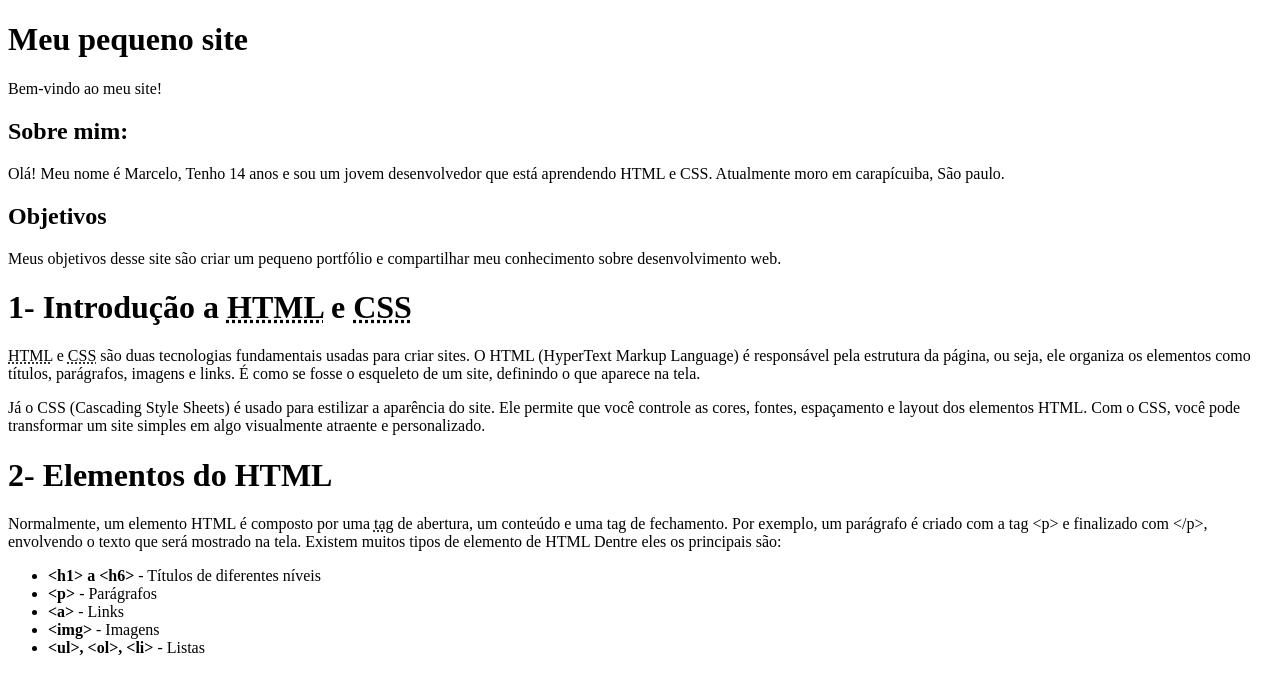
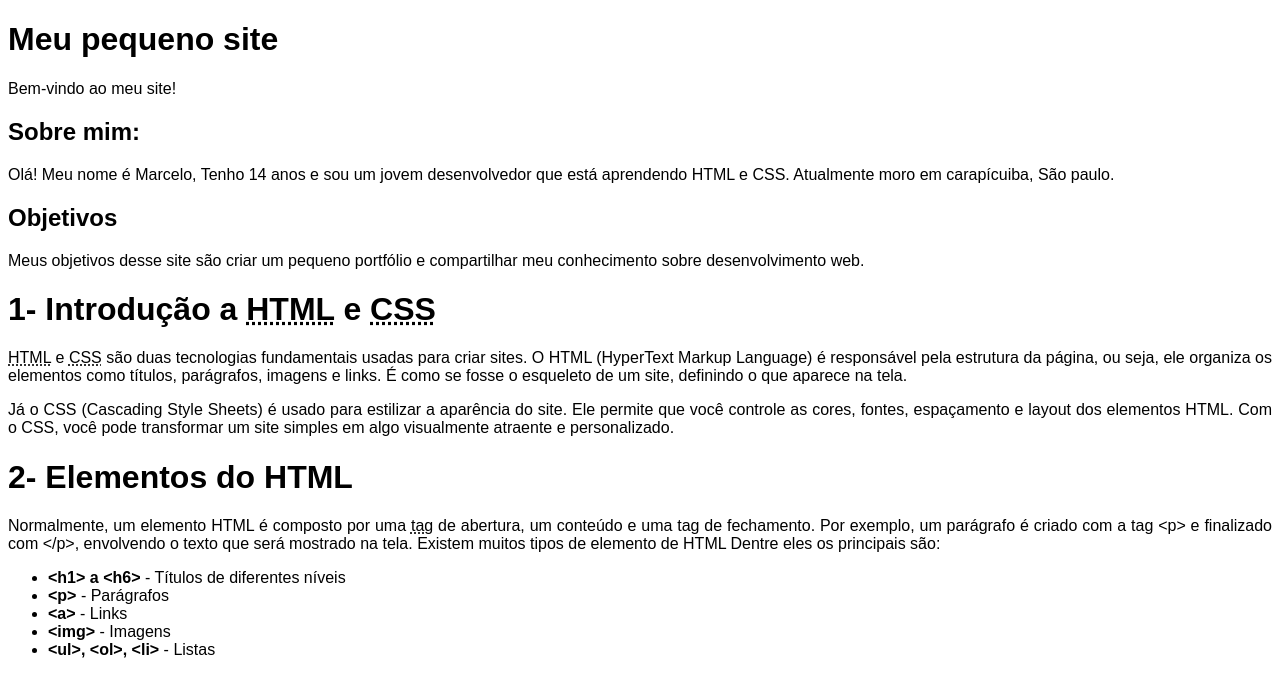
Before and after one commit to MarceloAlSaves/Meusite, a plain HTML site: page index.html in a window 1280 px wide. Drawn offline with Linux system fonts and the light colour scheme.

Commit message:
Comitação

```diff
--- a/index.html
+++ b/index.html
@@ -4,6 +4,15 @@
     <meta charset="UTF-8">
     <meta name="viewport" content="width=device-width, initial-scale=1.0">
     <title>Meu Site!</title>
+    <style>
+        body {
+            font-family: Arial, Helvetica, sans-serif;
+
+        }
+        p {
+            text-align: justify;
+        }
+    </style>
     <link rel="icon" href="imagens/globe-1348777_640.png" type="image/x-icon">
 </head>
 <body>
```
